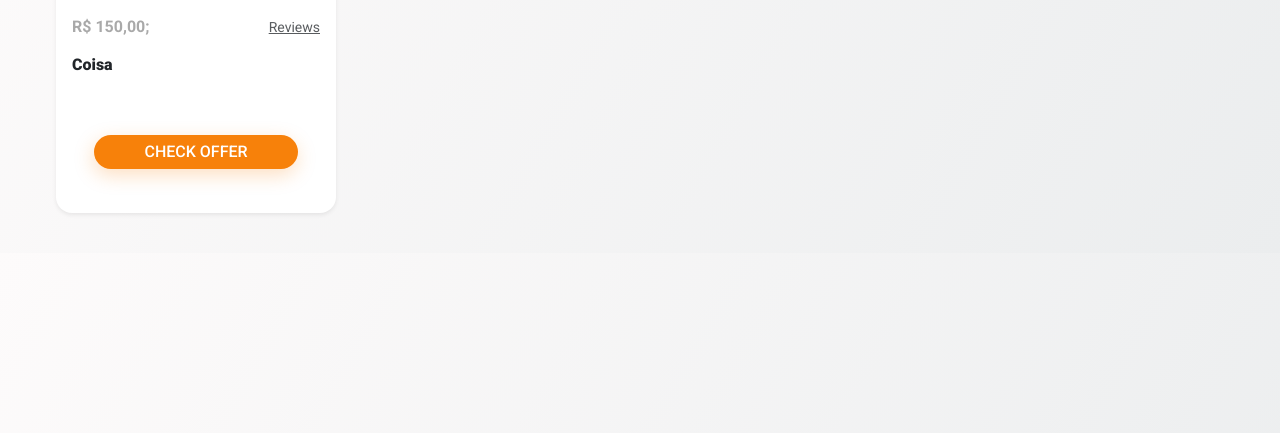
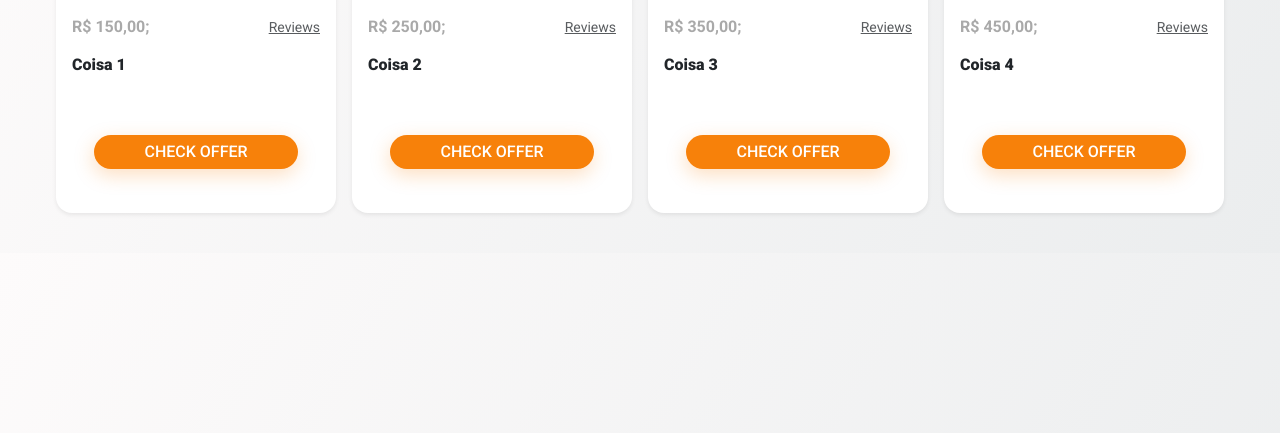
Before and after one commit to lgmaciel/web_lista_produtos, a Flask app: page / in a window 1280 px wide. Shown: the part 221-654 px from the top of the page. Run offline with Flask 3, Linux system fonts and the light colour scheme; some web fonts are replaced.

Commit message:
lista estática de produtos

```diff
--- a/app.py
+++ b/app.py
@@ -2,16 +2,37 @@ import flask
 
 app = flask.Flask(__name__)
 
+lista_de_produtos = [
+    (
+        'https://www.freepnglogos.com/uploads/notebook-png/download-laptop-notebook-png-image-png-image-pngimg-2.png',
+        '150,00',
+        'Coisa 1'
+    ),
+
+    (
+        'https://www.freepnglogos.com/uploads/notebook-png/download-laptop-notebook-png-image-png-image-pngimg-2.png',
+        '250,00',
+        'Coisa 2'
+    ),
+
+    (
+        'https://www.freepnglogos.com/uploads/notebook-png/download-laptop-notebook-png-image-png-image-pngimg-2.png',
+        '350,00',
+        'Coisa 3'
+    ),
+
+    (
+        'https://www.freepnglogos.com/uploads/notebook-png/download-laptop-notebook-png-image-png-image-pngimg-2.png',
+        '450,00',
+        'Coisa 4'
+    )
+
+]
+
 @app.get('/')
 def get_home():
-    img = 'https://www.freepnglogos.com/uploads/notebook-png/download-laptop-notebook-png-image-png-image-pngimg-2.png'
-    preco = '150,00'
-    nome = 'Coisa'
 
-    return flask.render_template("lista_produtos.html",
-                                img_produto = img,
-                                preco_produto = preco,
-                                nome_produto = nome)
+    return flask.render_template("lista_produtos.html", produtos=lista_de_produtos)
 
 
 app.run(host='0.0.0.0', debug=True)
--- a/templates/lista_produtos.html
+++ b/templates/lista_produtos.html
@@ -255,17 +255,17 @@
             <!--Uma linha de produtos-->
             <div class="row row-cols-1 row-cols-xs-2 row-cols-sm-2 row-cols-lg-4 g-3">
 
-
+            {% for produto in produtos %}
                 <!-- Um card de produto -->
                 <div class="col">
                     <div class="card h-100 shadow-sm"> <img
-                            src={{ img_produto }}
+                            src="{{ produto[0] }}"
                             class="card-img-top" alt="...">
                         <div class="label-top shadow-sm">DELL</div>
                         <div class="card-body">
-                            <div class="clearfix mb-3"> <span class="float-start price-hp">R$ {{ preco_produto }};</span> <span
+                            <div class="clearfix mb-3"> <span class="float-start price-hp">R$ {{ produto[1] }};</span> <span
                                     class="float-end"><a class="text-muted small" href="#">Reviews</a></span> </div>
-                            <h5 class="card-title"> {{ nome_produto }} </h5>
+                            <h5 class="card-title"> {{ produto[2] }} </h5>
                             <div class="text-center my-4"> <a href="#" class="btn btn-warning">Check offer</a> </div>
                             <div class="clearfix mb-1"> <span class="float-start"><i
                                         class="far fa-question-circle"></i></span> <span class="float-end"><i
@@ -274,11 +274,12 @@
                     </div>
                 </div>
                 <!-- Fim card produto -->
-
-
+            {% endfor %}
 
             </div>
+
             <!-- Fim linha de produtos-->
+
         </div>
     </main>
 
```
